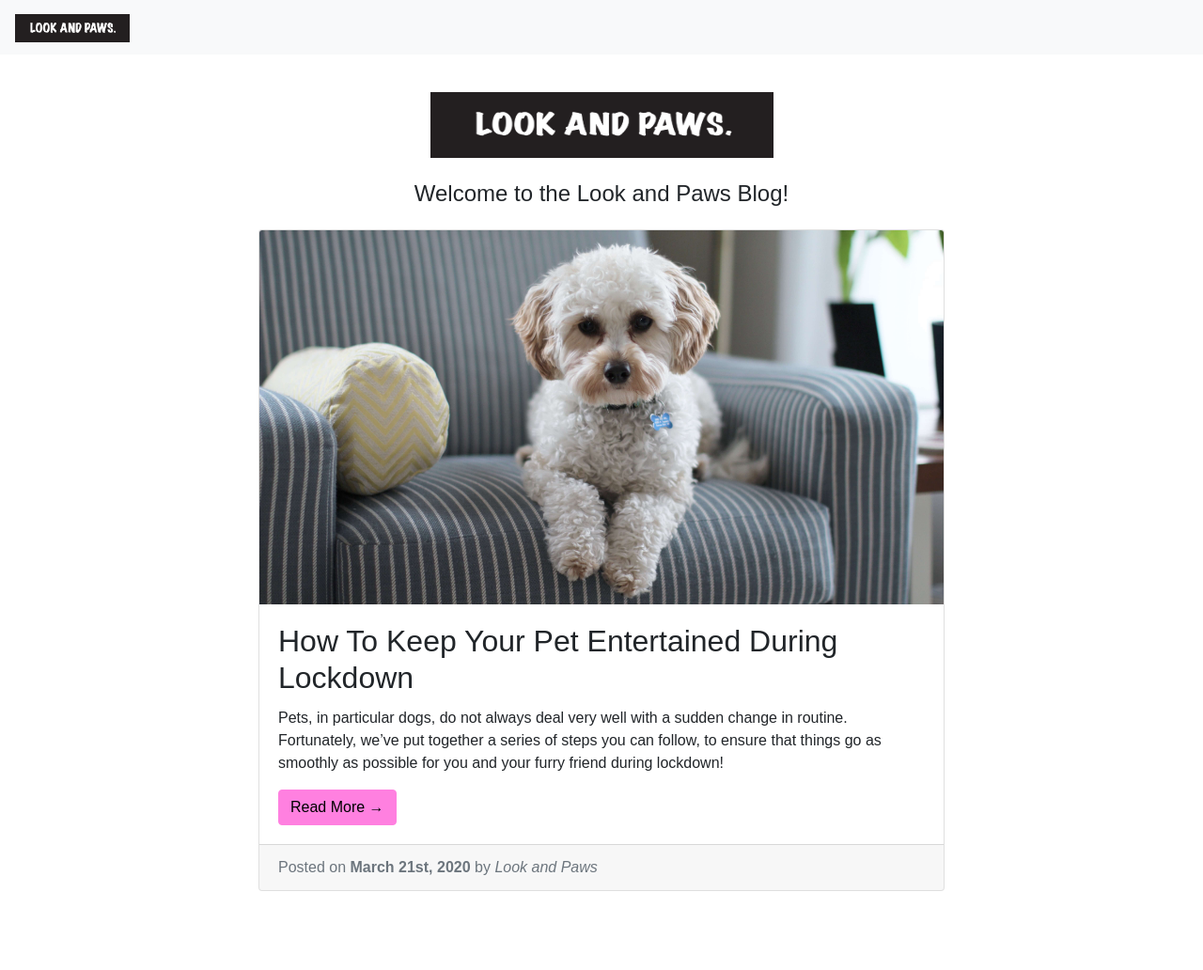
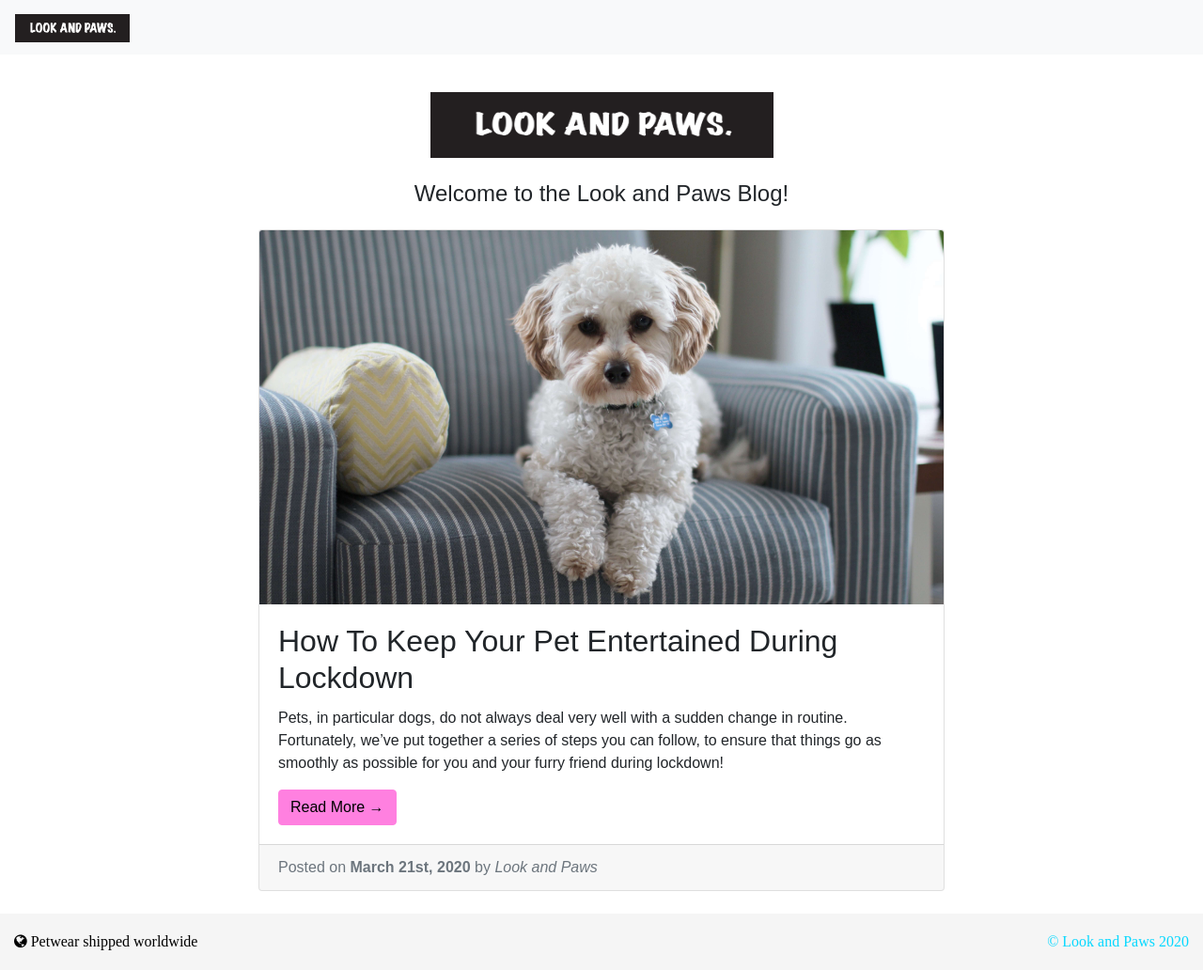
Before and after one commit to lookandpaws/lookandpaws.github.io, a Jekyll site: the page built from blog.html, in a window 1280 px wide. Shown: the whole page at 94% size. Built offline with Jekyll 4.4.1, drawn with Linux system fonts in a browser that asks for light colours; nearby versions of some CDN libraries; some web fonts are replaced; before the commit the page ends 972 px from its top, so only the background shows below that.

Commit message:
Footer amends

```diff
--- /dev/null
+++ b/_includes/footer-blog-page.html
@@ -0,0 +1,3 @@
+<footer class="footer">
+    {% include footer.html %}
+</footer>
--- /dev/null
+++ b/_includes/footer-home-page.html
@@ -0,0 +1,3 @@
+<footer class="footer footerHomePage">
+    {% include footer.html %}
+</footer>
--- a/_includes/footer.html
+++ b/_includes/footer.html
@@ -1,6 +1,4 @@
-<footer class="footer">
-    <div class="container-footer">
-        <span class="shipping float-left"><i class="fa fa-globe" aria-hidden="true"></i> Petwear shipped worldwide</span>
-        <span class="copyright float-right">© {{site.title}} {{site.time | date:'%Y'}}</span>
-    </div>
-</footer>
+<div class="container-footer">
+    <span class="shipping float-left"><i class="fa fa-globe" aria-hidden="true"></i> Petwear shipped worldwide</span>
+    <span class="copyright float-right">© {{site.title}} {{site.time | date:'%Y'}}</span>
+</div>
--- a/assets/css/landing-page.css
+++ b/assets/css/landing-page.css
@@ -11,8 +11,11 @@ body {
   margin-bottom: 60px; /* Margin bottom by footer height */
 }
 
+.footerHomePage {
+  position: absolute;
+}
+
 .footer {
-  position: absolute;
   bottom: 0;
   width: 100%;
   height: 60px; /* Set the fixed height of the footer here */
--- a/blog.html
+++ b/blog.html
@@ -37,3 +37,5 @@ layout: default
     </div>
 
   </div>
+
+  {% include footer-blog-page.html %}
--- a/index.html
+++ b/index.html
@@ -34,4 +34,4 @@ layout: default
   </main>
 </div>
 
-{% include footer.html %}
+{% include footer-home-page.html %}
```
